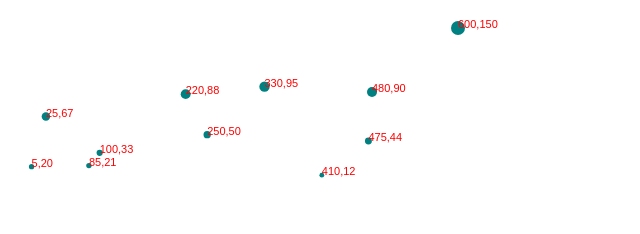
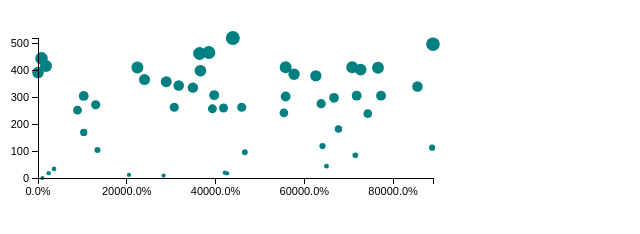
Before and after one commit to iPine/d3_Demo, a plain HTML site: page proportional_scale.html in a window 1280 px wide. Shown: the whole page, without its empty margins (0-640 px from the left). Drawn offline with Linux system fonts and the light colour scheme.

Commit message:
add number axis

```diff
--- a/proportional_scale.html
+++ b/proportional_scale.html
@@ -4,6 +4,18 @@
 	<meta charset="utf-8">
 	<title>缩放散点图</title>
 	<script type="text/javascript" src="d3/d3.js"></script>
+	<style type="text/css">
+	.axis path,
+	.axis line {
+		fill: none;
+		stroke: black;
+		shape-rendering: crispEdges;
+	}
+	.axis text {
+		font-family: sans-serif;
+		font-size: 11px;
+	}
+	</style>
 </head>
 <body>
 	<script type="text/javascript">
@@ -18,9 +30,20 @@
 
 	    var svgHeight = 200;
 		var svgWight = 500;
-		var dataset = [[5, 20], [480, 90], [250, 50], [100, 33], [330, 95],
-[410, 12], [475, 44], [25, 67], [85, 21], [220, 88],[600,150]];
-		var padding = 20;//因为有些图被切掉了，因此引入该变量
+		/*var dataset = [[5, 20], [480, 90], [250, 50], [100, 33], [330, 95],
+[410, 12], [475, 44], [25, 67], [85, 21], [220, 88],[600,150]];*/
+		//suijishengchengshu
+		var dataset = [];
+		var numDataPoints = 50;
+		var xRange = Math.random() * 1000;
+		var yRange = Math.random() * 1000;
+		for(var i = 0; i < numDataPoints; i++)
+		{
+			var newNumber1 = Math.floor(Math.random() * xRange);
+			var newNumber2 = Math.floor(Math.random() * yRange);
+			dataset.push([newNumber1,newNumber2]);
+		}
+		var padding = 30;//因为有些图被切掉了，因此引入该变量
 		//为圆心的x轴坐标设置比例尺函数
 		var xScale = d3.scale.linear()
 							.domain([0,d3.max(dataset,function(d){ return d[0];})])
@@ -58,7 +81,7 @@
 				fill:"teal"
 			});
 		//加数据标签
-		svg.selectAll("text")
+		/*svg.selectAll("text")
 			.data(dataset)
 			.enter()
 			.append("text")
@@ -72,6 +95,30 @@
 				"font-family": "sans-serif",
 				"font-size": "11px"
 			});
+			*/
+		//
+		var formatAsPercentage = d3.format(".1%");
+		var xAxis = d3.svg.axis()
+						.scale(xScale)
+						.orient("bottom")
+						.ticks(5)
+						.tickFormat(formatAsPercentage);;
+		svg.append("g")
+			.attr("class","axis")
+			.attr("transform","translate(0," + (svgHeight - padding) + ")")
+			.call(xAxis);
+
+		//
+		var yAxis = d3.svg.axis()
+						.scale(yScale)
+						.orient("left")
+						.ticks(5);
+		svg.append("g")
+			.attr("class","axis")
+			.attr("transform","translate("+ padding + ",0)")
+			.call(yAxis);
+		//
+
 	</script>
 </body>
 </html>
```
